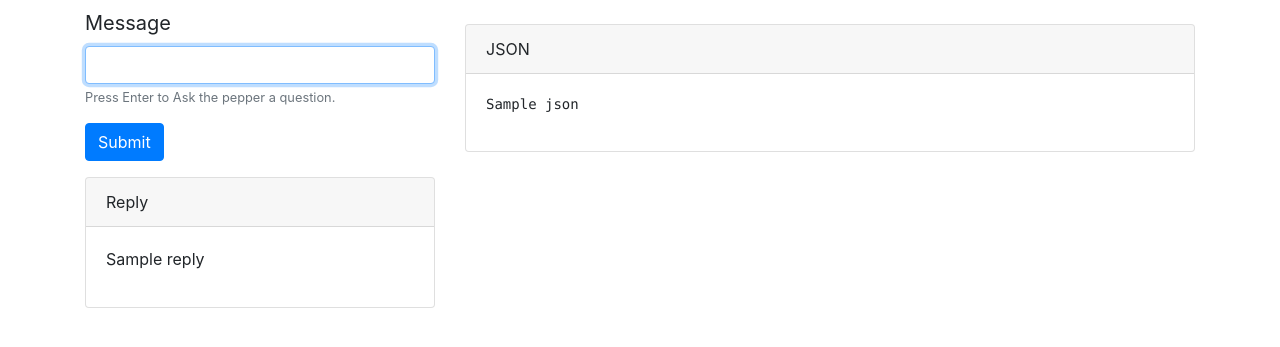
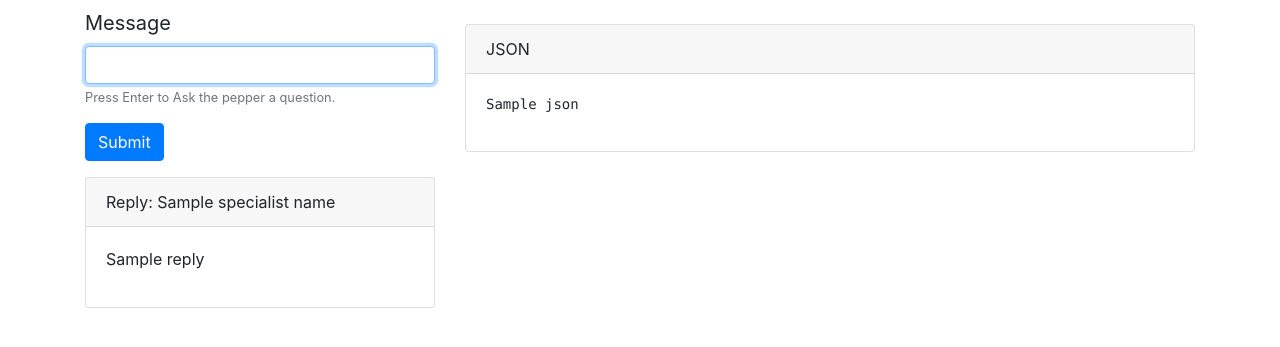
Before and after one commit to anjiyi/peppertalk, a Flask app: template templates/preview.html in a window 1280 px wide. Shown: the part 56-403 px from the top of the page. Run offline with Flask 2, Linux system fonts and the light colour scheme; the template is opened without the code that fills it: most values are stand-ins (such as "Sample title", 1, 10 or a date in 2020); some libraries are stand-ins or nearby versions.

Commit message:
[DevX] add the name of the specialist to the reply structure

```diff
--- a/app.py
+++ b/app.py
@@ -23,7 +23,8 @@ def test_message(text):
 
 
 def extract_text_replies(text):
-    return [reply for reply in Pepper().reply(test_message(text))]
+    pepper_reply = Pepper().reply(test_message(text))
+    return ([reply for reply in pepper_reply.replies], pepper_reply.specialist_name)
 
 
 @app.route("/preview", methods=["GET"])
@@ -32,9 +33,10 @@ def preview_test():
     Custom pepper query UI to make it easier to test the pepper
     """
     message = request.args.get("message") or ""
-    replies = extract_text_replies(message)
+    replies, specialist_name = extract_text_replies(message)
     return render_template(
         "preview.html",
+        specialist_name=specialist_name,
         message=message,
         reply="\n".join([r.text for r in replies]),
         json=json.dumps([r.build_message() for r in replies], indent=2),
@@ -60,11 +62,12 @@ def test_suite():
     responses = [
         {
             "message": test_cases[index],
+            "specialist_name": specialist_name,
             "reply": " ".join([r.text for r in rs]),
             "json": json.dumps([r.build_message() for r in rs], indent=2),
             "view": {"class": "odd" if index % 2 else "even"},
         }
-        for index, rs in enumerate(replies)
+        for index, (rs, specialist_name) in enumerate(replies)
     ]
     return render_template("test_suite.html", responses=responses)
 
@@ -78,8 +81,8 @@ def handle_message():
     messenger_parser = MessengerRequestParser()
     message = messenger_parser.get_message(request.get_json())
     try:
-        replies = Pepper().reply(message)
-        send_replies(replies)
+        pepper_reply = Pepper().reply(message)
+        send_replies(pepper_reply.replies)
     except:
         if debug:
             raise sys.exc_info()[1]
--- a/templates/preview.html
+++ b/templates/preview.html
@@ -23,7 +23,7 @@
 			</form>
 			<div class="card answer">
 				<div class="card-header">
-					Reply
+					Reply: {{specialist_name}}
 				</div>
 				<div class="card-body">
 					<p>{{reply}}</p>
--- a/templates/test_suite.html
+++ b/templates/test_suite.html
@@ -5,7 +5,7 @@
 		<div class="card answer">
 			<div class="card-header">
 				<p>
-					M: {{response.message}}
+					{{response.specialist_name}}: {{response.message}}
 				</p>
 			</div>
 			<div class="card-body">
```
Also changed, not shown: lib/pepper.py (+13 -1 lines).
